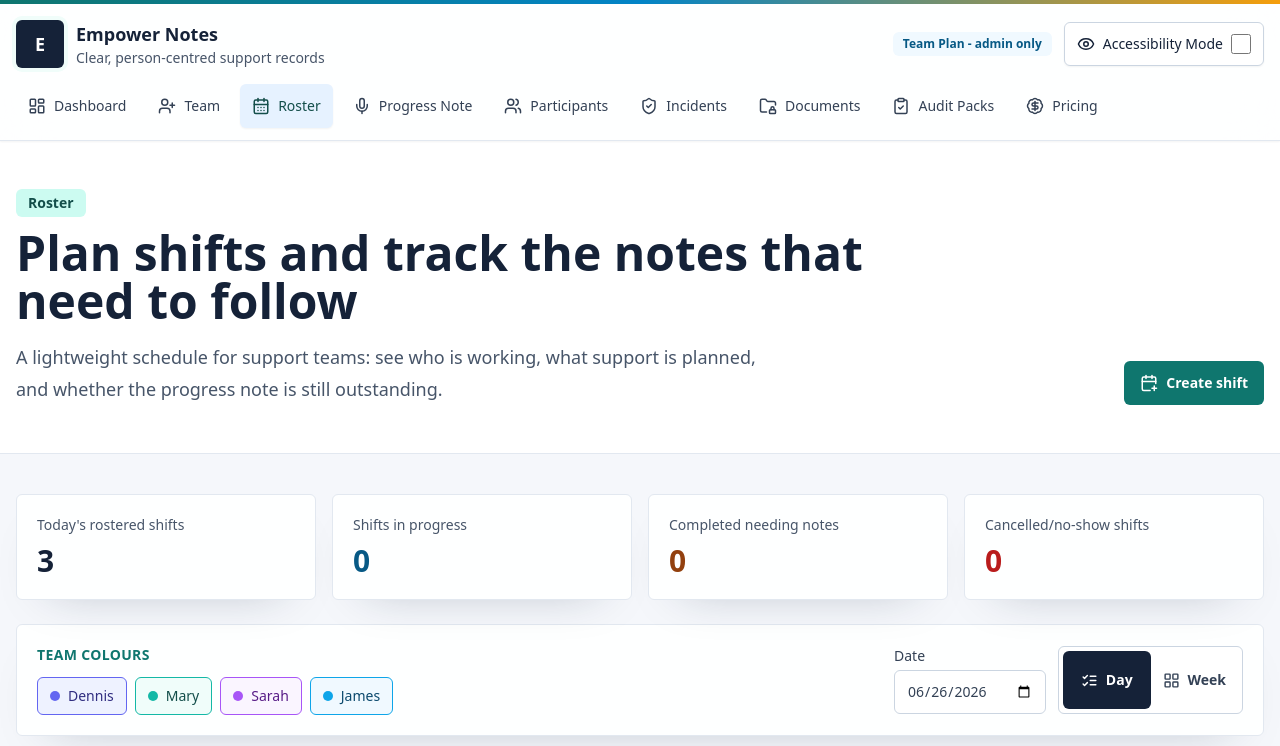
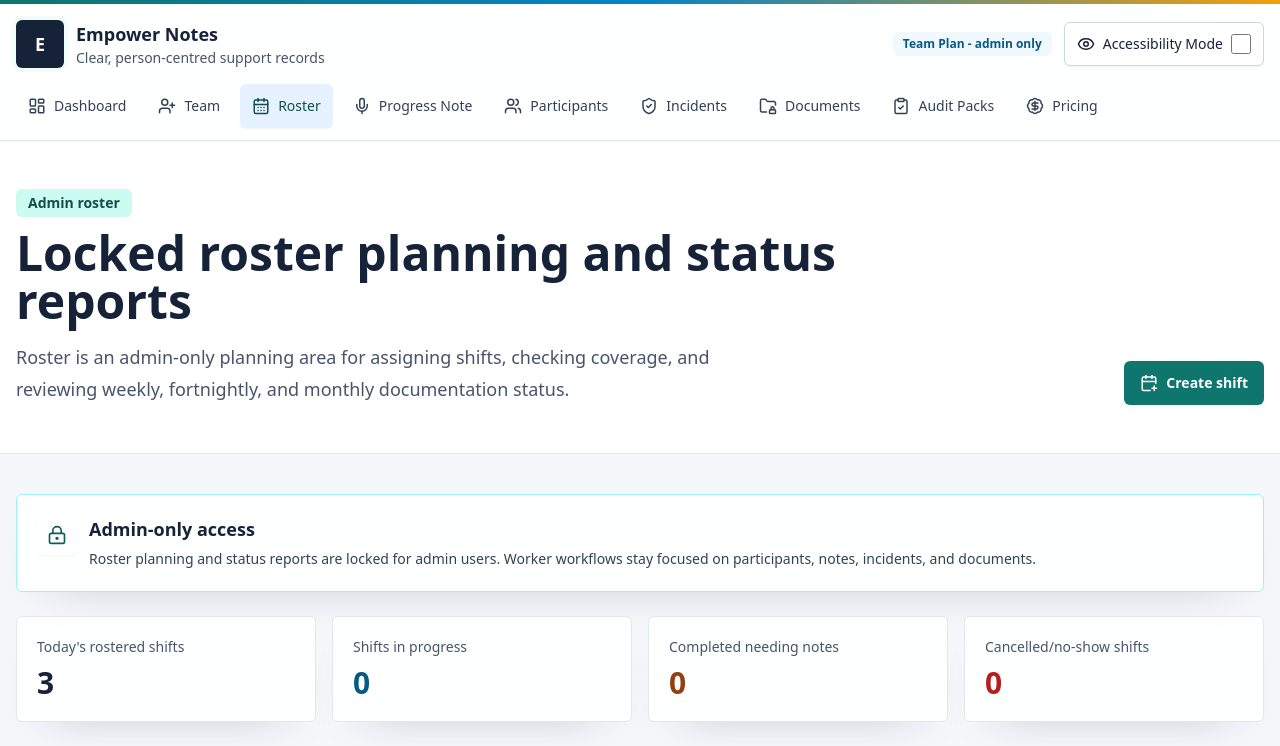
Before and after one commit to DENMWA/EMPOWER, a Next.js app: page /roster in a window 1280 px wide. Shown: the top 746 px of the page. Built offline with nearby package versions, Linux system fonts and the light colour scheme.

Commit message:
Lock roster page for admin reporting

```diff
--- a/components/roster/RosterPage.tsx
+++ b/components/roster/RosterPage.tsx
@@ -1,12 +1,13 @@
 "use client";
 
 import { useMemo, useState } from "react";
-import { CalendarPlus, LayoutGrid, ListChecks } from "lucide-react";
+import { CalendarPlus, LayoutGrid, ListChecks, LockKeyhole } from "lucide-react";
 import { CreateRosterShiftModal } from "@/components/roster/CreateRosterShiftModal";
 import { EmployeeColourLegend } from "@/components/roster/EmployeeColourLegend";
 import { RosterDayView } from "@/components/roster/RosterDayView";
 import { RosterFilters } from "@/components/roster/RosterFilters";
 import { RosterShiftModal } from "@/components/roster/RosterShiftModal";
+import { RosterStatusReports } from "@/components/roster/RosterStatusReports";
 import { RosterWeekView } from "@/components/roster/RosterWeekView";
 import { Card, PageHeader, Section } from "@/components/ui";
 import {
@@ -46,9 +47,9 @@
   return (
     <>
       <PageHeader
-        eyebrow="Roster"
-        title="Plan shifts and track the notes that need to follow"
-        description="A lightweight schedule for support teams: see who is working, what support is planned, and whether the progress note is still outstanding."
+        eyebrow="Admin roster"
+        title="Locked roster planning and status reports"
+        description="Roster is an admin-only planning area for assigning shifts, checking coverage, and reviewing weekly, fortnightly, and monthly documentation status."
         actions={
           <button type="button" onClick={() => setCreating(true)} className="inline-flex min-h-11 items-center gap-2 rounded-md bg-sea px-4 text-sm font-semibold text-white shadow-lift hover:bg-teal-800">
             <CalendarPlus size={18} aria-hidden="true" />Create shift
@@ -57,6 +58,18 @@
       />
 
       <Section className="space-y-6">
+        <Card className="border-teal-200 bg-teal-50">
+          <div className="flex flex-wrap items-start gap-3">
+            <span className="grid h-10 w-10 place-items-center rounded-md bg-white text-teal-800 shadow-sm">
+              <LockKeyhole size={20} aria-hidden="true" />
+            </span>
+            <div>
+              <h2 className="text-lg font-semibold text-ink">Admin-only access</h2>
+              <p className="mt-1 text-sm leading-6 text-slate-700">Roster planning and status reports are locked for admin users. Worker workflows stay focused on participants, notes, incidents, and documents.</p>
+            </div>
+          </div>
+        </Card>
+
         <div className="grid gap-4 sm:grid-cols-2 lg:grid-cols-4">
           <Card><p className="text-sm font-medium text-slate-600">Today&apos;s rostered shifts</p><p className="mt-2 text-3xl font-bold text-ink">{summary.todayCount}</p></Card>
           <Card><p className="text-sm font-medium text-slate-600">Shifts in progress</p><p className="mt-2 text-3xl font-bold text-sky-800">{summary.inProgress}</p></Card>
@@ -87,6 +100,8 @@
 
         <RosterFilters filters={filters} onChange={setFilters} />
 
+        <RosterStatusReports shifts={shifts} selectedDate={selectedDate} />
+
         {view === "day" ? (
           <RosterDayView date={selectedDate} shifts={visibleShifts} onOpenShift={setActiveShift} />
         ) : (
```
